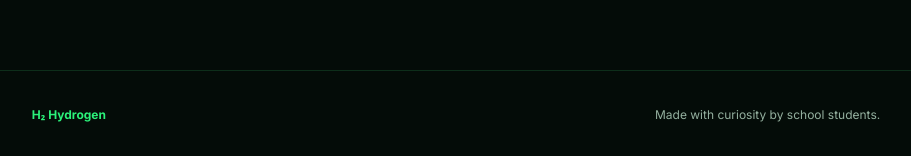
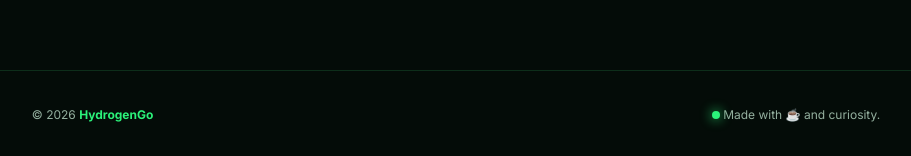
Before and after one commit to hydrogengo/hydrogengo.github.io, a plain HTML site: page studyguide.html in a window 1280 px wide. Shown: the part 1961-2117 px from the top of the page, without its empty margins (319-1230 px from the left). Drawn offline with Linux system fonts and the light colour scheme.

Commit message:
Update studyguide.html

```diff
--- a/studyguide.html
+++ b/studyguide.html
@@ -141,10 +141,22 @@
       </div>
     </section>
 
-    <footer>
-      <strong>H₂ Hydrogen</strong>
-      <span>Made with curiosity by school students.</span>
-    </footer>
+            <footer>
+
+            <span>
+                © 2026
+                <strong>HydrogenGo</strong>
+            </span>
+
+            <span>
+
+                <span class="dot"></span>
+
+                Made with ☕ and curiosity.
+
+            </span>
+
+        </footer>
   </main>
   <script src="script.js"></script>
 </body>
```
